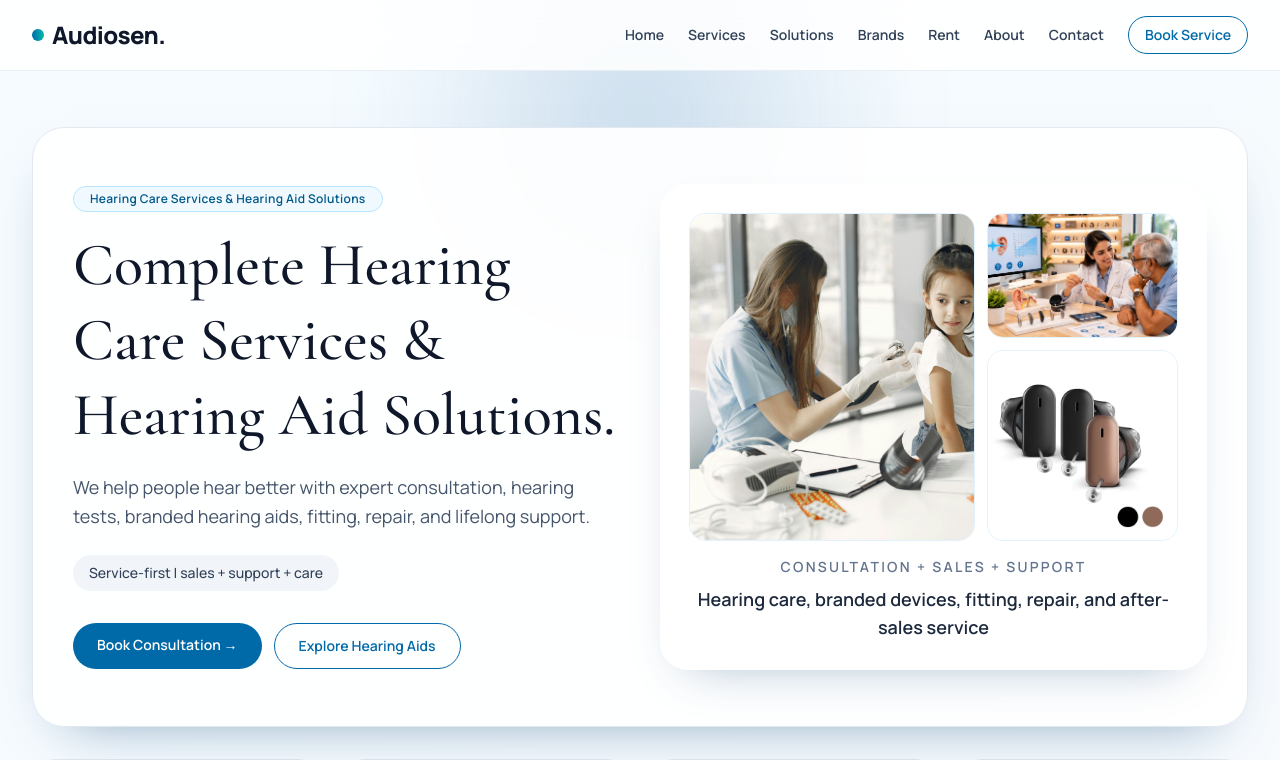
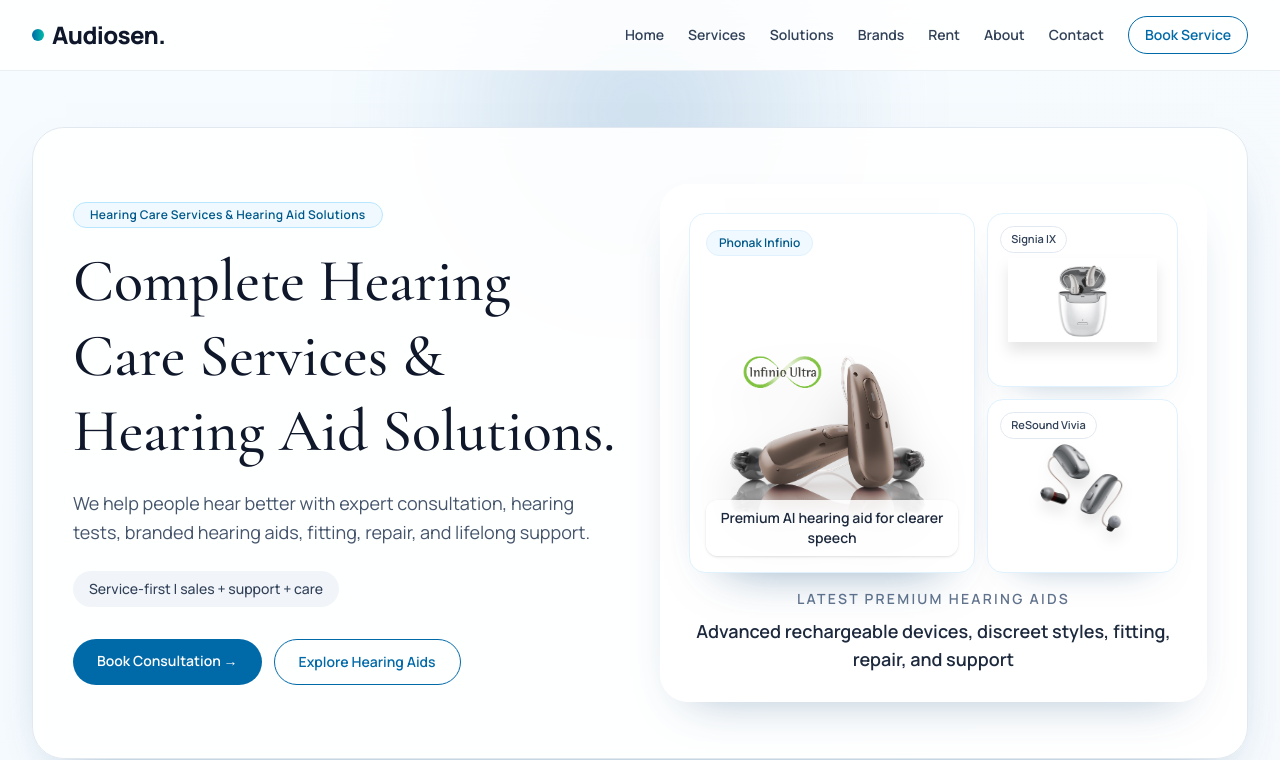
Before and after one commit to vivekshivaliya/audiosen-web, a Next.js app: page / in a window 1280 px wide. Shown: the top 760 px of the page. Built offline with nearby package versions, Linux system fonts and the light colour scheme.

Commit message:
Add premium product hero images

```diff
--- a/app/page.tsx
+++ b/app/page.tsx
@@ -55,36 +55,54 @@
           <Reveal delay={0.1}>
             <div className="glass-panel rounded-[1.75rem] p-5 sm:p-7">
               <div className="grid gap-3 sm:grid-cols-[1.2fr_0.8fr]">
+                <div className="relative flex min-h-[360px] items-center justify-center overflow-hidden rounded-2xl border border-sky-100 bg-white p-6 shadow-[0_24px_50px_-36px_rgba(8,68,119,0.65)]">
+                  <span className="absolute left-4 top-4 rounded-full border border-sky-100 bg-sky-50 px-3 py-1 text-xs font-semibold text-sky-800">
+                    Phonak Infinio
+                  </span>
                   <Image
-                  src="/images/contact-audiologist-doctor-hq.jpg"
-                  alt="Professional hearing care consultation"
-                  width={1200}
+                    src="/images/products/phonak/audeo-sphere-infinio.png"
+                    alt="Phonak Audéo Sphere Infinio premium hearing aid"
+                    width={900}
                     height={900}
-                  className="h-full w-full rounded-2xl border border-sky-100 object-cover"
+                    className="max-h-[280px] w-full object-contain drop-shadow-2xl"
                     priority
                   />
+                  <p className="absolute bottom-4 left-4 right-4 rounded-xl bg-white/85 px-3 py-2 text-center text-sm font-semibold text-slate-800 shadow-sm">
+                    Premium AI hearing aid for clearer speech
+                  </p>
+                </div>
                 <div className="grid gap-3">
+                  <div className="relative flex min-h-[174px] items-center justify-center overflow-hidden rounded-2xl border border-sky-100 bg-white p-5 shadow-[0_18px_38px_-30px_rgba(8,68,119,0.5)]">
+                    <span className="absolute left-3 top-3 rounded-full border border-slate-200 bg-white px-2.5 py-1 text-[11px] font-semibold text-slate-700">
+                      Signia IX
+                    </span>
                     <Image
-                    src="/images/products/real-oticon-top-view.jpg"
-                    alt="Modern hearing aid device"
+                      src="/images/products/signia/pure-chargego-bct-ix.png"
+                      alt="Signia Pure Charge&Go BCT IX hearing aid"
                       width={760}
                       height={760}
-                    className="h-full w-full rounded-2xl border border-sky-100 bg-white object-cover"
+                      className="max-h-[118px] w-full object-contain drop-shadow-xl"
                     />
+                  </div>
+                  <div className="relative flex min-h-[174px] items-center justify-center overflow-hidden rounded-2xl border border-sky-100 bg-white p-5 shadow-[0_18px_38px_-30px_rgba(8,68,119,0.5)]">
+                    <span className="absolute left-3 top-3 rounded-full border border-slate-200 bg-white px-2.5 py-1 text-[11px] font-semibold text-slate-700">
+                      ReSound Vivia
+                    </span>
                     <Image
-                    src="/images/products/official/signia-silk-ix.jpg"
-                    alt="Invisible hearing aid"
+                      src="/images/products/resound/vivia-grey.png"
+                      alt="ReSound Vivia premium rechargeable hearing aid"
                       width={760}
                       height={760}
-                    className="h-full w-full rounded-2xl border border-sky-100 bg-white object-contain"
+                      className="max-h-[118px] w-full object-contain drop-shadow-xl"
                     />
                   </div>
                 </div>
+              </div>
               <p className="mt-4 text-center text-sm font-semibold uppercase tracking-[0.16em] text-slate-500">
-                Consultation + sales + support
+                Latest premium hearing aids
               </p>
               <p className="mt-2 text-center text-lg font-semibold text-slate-800">
-                Hearing care, branded devices, fitting, repair, and after-sales service
+                Advanced rechargeable devices, discreet styles, fitting, repair, and support
               </p>
             </div>
           </Reveal>
```
Lines whose indentation alone changed are shown as unchanged.
